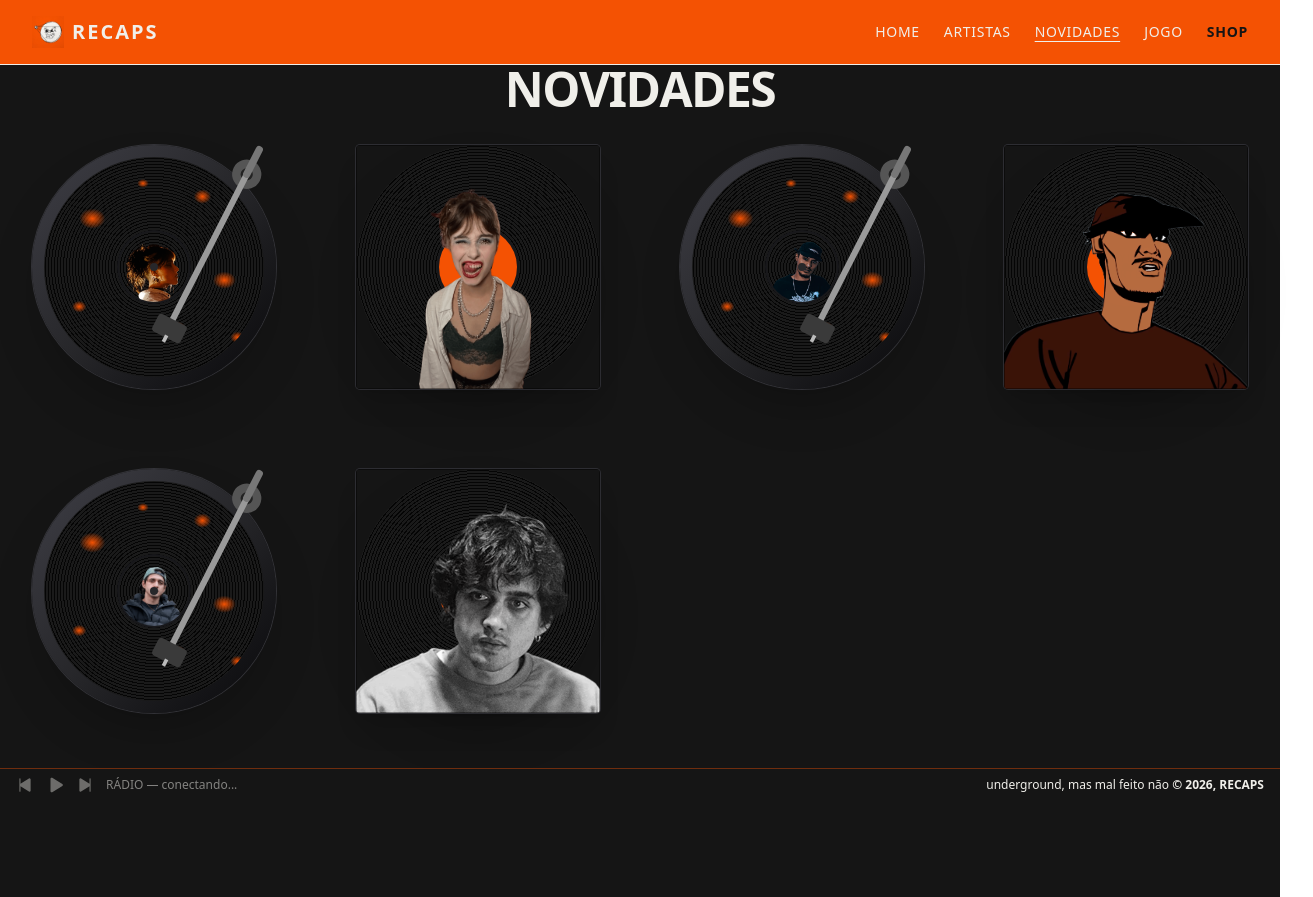
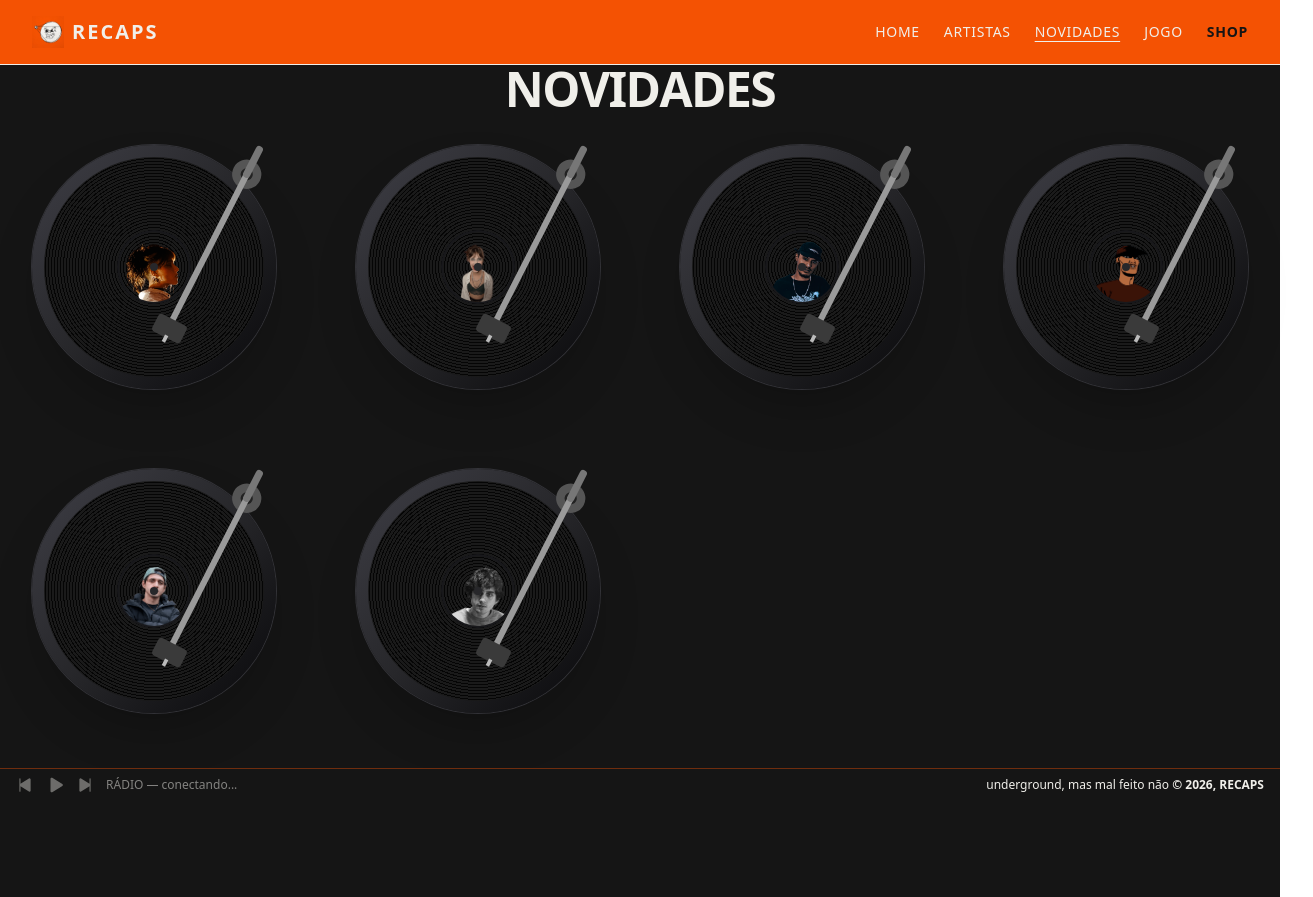
Before and after one commit to anaraujo/recaps, a React (Vite) app: page /news in a window 1280 px wide. Shown: the whole page, 1313 px wide, since content can reach past the window. Built offline with nearby package versions, Linux system fonts and the light colour scheme.

Commit message:
Revert "wip: preview two News item styles side by side (splatter + sleeve)"
This reverts commit 96f99bab34a54f0d6269e7dd75932f194d2c8209.

```diff
--- a/src/pages/News/NewsItem.jsx
+++ b/src/pages/News/NewsItem.jsx
@@ -16,20 +16,12 @@ export default function NewsItem({
       {/* Turntable platter */}
       <div className="absolute inset-0 rounded-full bg-gradient-to-br from-zinc-700 via-zinc-800 to-zinc-950 shadow-2xl ring-1 ring-zinc-600/50" />
 
-      {/* Vinyl record (spinning layer) — splatter variant */}
+      {/* Vinyl record (spinning layer) */}
       <div
         className="vinyl-spin absolute inset-[5%] rounded-full bg-zinc-950"
         style={{
-          backgroundImage: [
-            'radial-gradient(ellipse 9% 7% at 22% 28%, #f45203 0%, transparent 65%)',
-            'radial-gradient(ellipse 6% 5% at 72% 18%, #f45203 0%, transparent 65%)',
-            'radial-gradient(ellipse 7% 5% at 60% 78%, #f45203 0%, transparent 65%)',
-            'radial-gradient(ellipse 5% 4% at 16% 68%, #f45203 0%, transparent 65%)',
-            'radial-gradient(ellipse 8% 6% at 82% 56%, #f45203 0%, transparent 65%)',
-            'radial-gradient(ellipse 4% 3% at 45% 12%, #f45203 0%, transparent 65%)',
-            'radial-gradient(ellipse 5% 4% at 88% 82%, #f45203 0%, transparent 65%)',
+          backgroundImage:
             'repeating-radial-gradient(circle at center, #050505 0 1px, #1a1a1a 1px 3px)',
-          ].join(','),
         }}
       >
         {/* Center label */}
--- a/src/pages/News/NewsItemSleeve.jsx
+++ /dev/null
@@ -1,79 +0,0 @@
-import {
-  InstagramLogoIcon,
-  SpotifyLogoIcon,
-  YoutubeLogoIcon,
-} from '@phosphor-icons/react';
-
-export default function NewsItemSleeve({
-  name,
-  image,
-  instagram,
-  spotify,
-  youtube,
-}) {
-  return (
-    <div className="group relative mx-auto aspect-square w-full max-w-[325px]">
-      {/* Vinyl behind sleeve — slides up on hover, spins via vinyl-spin */}
-      <div className="absolute inset-0 z-0 transition-transform duration-500 ease-out group-hover:-translate-y-[42%]">
-        <div
-          className="vinyl-spin h-full w-full rounded-full bg-zinc-950 shadow-2xl"
-          style={{
-            backgroundImage:
-              'repeating-radial-gradient(circle at center, #050505 0 1px, #1a1a1a 1px 3px)',
-          }}
-        >
-          {/* Center label — brand orange disc */}
-          <div className="bg-brand-orange absolute inset-[34%] flex items-center justify-center overflow-hidden rounded-full ring-2 ring-zinc-900">
-            <span className="text-brand-black px-1 text-center text-[0.65rem] font-bold tracking-widest uppercase">
-              {name}
-            </span>
-          </div>
-          {/* Spindle */}
-          <div className="absolute top-1/2 left-1/2 h-2 w-2 -translate-x-1/2 -translate-y-1/2 rounded-full bg-zinc-800" />
-        </div>
-      </div>
-
-      {/* Sleeve in front — square album cover */}
-      <div className="absolute inset-0 z-10 overflow-hidden rounded-sm shadow-xl ring-1 ring-zinc-700/60">
-        <img
-          src={image}
-          alt={name}
-          className="h-full w-full object-cover"
-        />
-        {/* subtle inner edge to suggest cardboard */}
-        <div className="pointer-events-none absolute inset-0 ring-1 ring-inset ring-black/40" />
-      </div>
-
-      {/* Social buttons — appear above the sleeve, on the visible vinyl peek */}
-      <div className="absolute -top-[18%] right-0 left-0 z-20 flex justify-center gap-4 opacity-0 transition-opacity duration-200 group-hover:opacity-100 group-hover:delay-300">
-        <a
-          href={instagram}
-          target="_blank"
-          rel="noopener noreferrer"
-          aria-label={`${name} no Instagram`}
-          className="text-brand-white hover:text-brand-orange hover:mix-blend-difference cursor-pointer"
-        >
-          <InstagramLogoIcon size={40} weight="duotone" />
-        </a>
-        <a
-          href={spotify}
-          target="_blank"
-          rel="noopener noreferrer"
-          aria-label={`${name} no Spotify`}
-          className="text-brand-white hover:text-brand-orange hover:mix-blend-difference cursor-pointer"
-        >
-          <SpotifyLogoIcon size={40} weight="duotone" />
-        </a>
-        <a
-          href={youtube}
-          target="_blank"
-          rel="noopener noreferrer"
-          aria-label={`${name} no YouTube`}
-          className="text-brand-white hover:text-brand-orange hover:mix-blend-difference cursor-pointer"
-        >
-          <YoutubeLogoIcon size={40} weight="duotone" />
-        </a>
-      </div>
-    </div>
-  );
-}
--- a/src/pages/News/index.jsx
+++ b/src/pages/News/index.jsx
@@ -6,7 +6,6 @@ import bin from 'assets/artists/bin.png';
 import bin2 from 'assets/artists/bin-2.png';
 import RollingText from 'components/RollingText';
 import NewsItem from './NewsItem';
-import NewsItemSleeve from './NewsItemSleeve';
 
 const news = [
   {
@@ -58,12 +57,8 @@ export default function News() {
     <main className="min-h-screen px-8">
       <RollingText text="Novidades" />
       <div className="grid grid-cols-2 gap-20 md:grid-cols-3 lg:grid-cols-4">
-        {news.map(({ name, image, instagram, spotify, youtube }, i) => {
-          // Alternate between splatter (C) and sleeve (D) so both can be
-          // compared side by side. Drop one once you pick a winner.
-          const Item = i % 2 === 0 ? NewsItem : NewsItemSleeve;
-          return (
-            <Item
+        {news.map(({ name, image, instagram, spotify, youtube }, i) => (
+          <NewsItem
             key={i}
             name={name}
             image={image}
@@ -71,8 +66,7 @@ export default function News() {
             spotify={spotify}
             youtube={youtube}
           />
-          );
-        })}
+        ))}
       </div>
     </main>
   );
```
Lines whose indentation alone changed are shown as unchanged.
